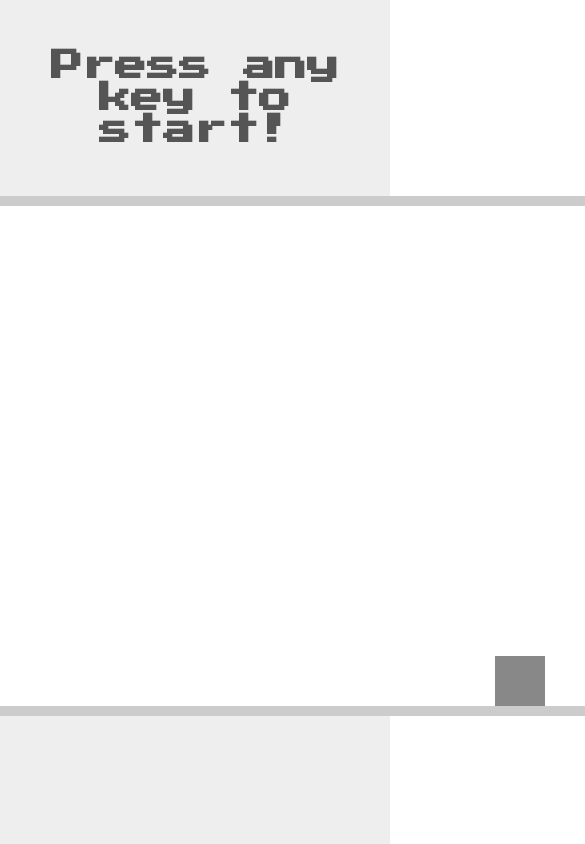
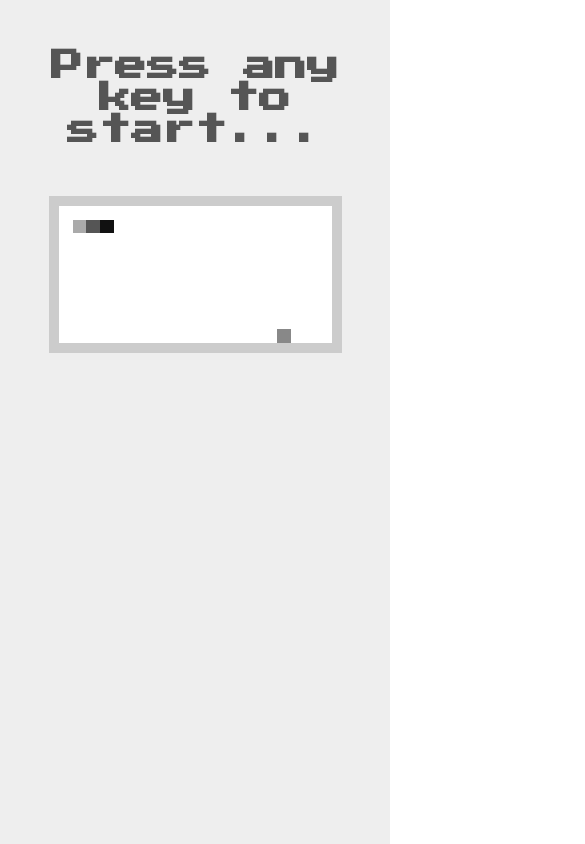
Before and after one commit to afonsopimenta/web-snake-game, a website: page index.html in a window 390 px wide. Shown: the top 844 px of the page, 585 px wide, since content can reach past the window. Drawn offline with Linux system fonts and the light colour scheme.

Commit message:
update: make design more responsive

```diff
--- a/index.html
+++ b/index.html
@@ -18,6 +18,8 @@
     <div class="box">
       <canvas id="canvas" width="20", height="10"></canvas>
     </div>
+
+    <h1 id="footer"></h1>
   </div>
 
   <script src="game.js"></script>
--- a/public/game.js
+++ b/public/game.js
@@ -1,4 +1,5 @@
 const heading = document.querySelector('#heading');
+const footer= document.querySelector('#footer');
 const canvas = document.querySelector('#canvas');
 const context = canvas.getContext('2d');
 
@@ -216,11 +217,13 @@ function renderScreen() {
 
 function renderHeading() {
   if (game.state.isOver) {
-    heading.textContent = 'Game Over! Press Enter to reset!';
+    heading.textContent = `Game Over! Score: ${game.state.fruitsEaten}`;
+    footer.textContent = 'Press Enter to reset...';
   } else if (game.state.isRunning) {
     heading.textContent = `Fruits eaten: ${game.state.fruitsEaten}`;
   } else {
-    heading.textContent = 'Press any key to start!';
+    heading.textContent = 'Press any key to start...';
+    footer.textContent= '';
   }
 }
 
--- a/public/styles.css
+++ b/public/styles.css
@@ -31,6 +31,5 @@ h1 {
   image-rendering: pixelated;
   image-rendering: crisp-edges;
   image-rendering: -moz-crisp-edges;
-  width: 1000px;
-  height: 500px;
+  width: 70%;
 }
```
